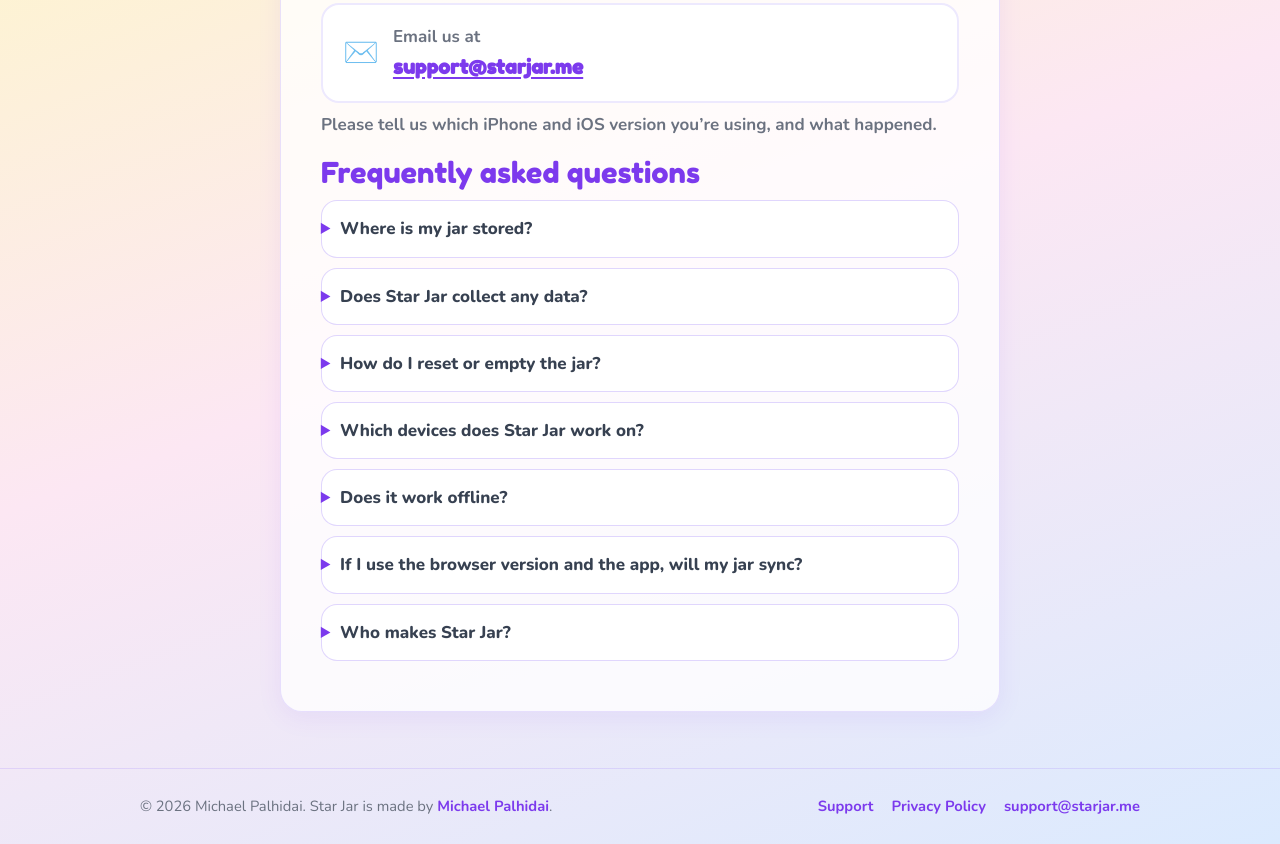
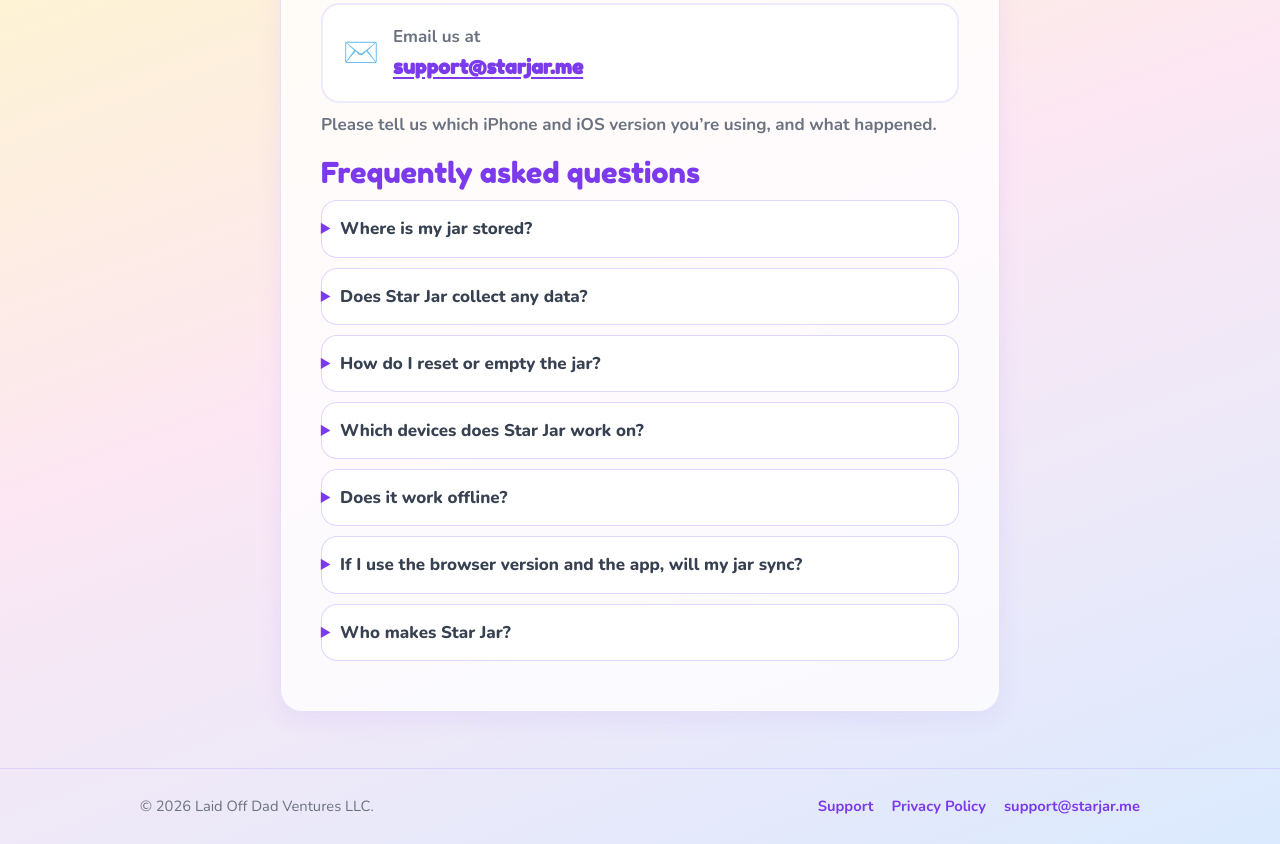
Before and after one commit to MPalhidai/starjar-site, a plain HTML site: page support.html in a window 1280 px wide. Shown: the part 282-1126 px from the top of the page. Drawn offline with Linux system fonts and the light colour scheme.

Commit message:
Attribute the site to Laid Off Dad Ventures LLC (#3)
Replace personal-name author metadata, JSON-LD, footers, the support FAQ, privacy maker wording, and the hidden tip line with the company name.

Co-authored-by: Cursor Agent <cursoragent@cursor.com>

```diff
--- a/support.html
+++ b/support.html
@@ -7,7 +7,7 @@
   <meta name="description" content="Get help with Star Jar: contact support@starjar.me, plus answers about your data, resetting the jar, and supported devices.">
   <link rel="canonical" href="https://starjar.me/support.html">
   <meta name="theme-color" content="#fef9c3">
-  <meta name="author" content="Michael Palhidai">
+  <meta name="author" content="Laid Off Dad Ventures LLC">
   <link rel="icon" href="/favicon.ico" sizes="any">
   <link rel="icon" type="image/png" sizes="32x32" href="/favicon-32.png">
   <link rel="apple-touch-icon" href="/apple-touch-icon.png">
@@ -62,7 +62,7 @@
       <p class="cta-row">
         <a class="btn btn-primary" href="STRIPE_PAYMENT_LINK_HERE" target="_blank" rel="noopener noreferrer">Leave a tip &#11088;</a>
       </p>
-      <p class="meta">Tips are optional and go to Michael Palhidai and Laid Off Dad Ventures LLC, the developer of Star Jar. Star Jar is not a charity, so tips are not tax-deductible. Payments are handled securely by Stripe.</p>
+      <p class="meta">Tips are optional and go to Laid Off Dad Ventures LLC, the developer of Star Jar. Star Jar is not a charity, so tips are not tax-deductible. Payments are handled securely by Stripe.</p>
 
       END TIPS HIDDEN -->
 
@@ -105,13 +105,13 @@
 
       <details>
         <summary>Who makes Star Jar?</summary>
-        <p>Star Jar is made by <a href="https://michaelpalhidai.com">Michael Palhidai</a>.</p>
+        <p>Star Jar is made by Laid Off Dad Ventures LLC.</p>
       </details>
     </div>
   </main>
   <footer class="site-footer">
     <div class="wrap">
-      <div>&copy; 2026 Michael Palhidai. Star Jar is made by <a href="https://michaelpalhidai.com">Michael Palhidai</a>.</div>
+      <div>&copy; 2026 Laid Off Dad Ventures LLC.</div>
       <nav aria-label="Footer">
         <a href="/support.html">Support</a>
         <a href="/privacy.html">Privacy Policy</a>
```
Also changed, not shown: 404.html (+2 -2 lines), index.html (+3 -3 lines), privacy.html (+3 -3 lines), 1 other file.
